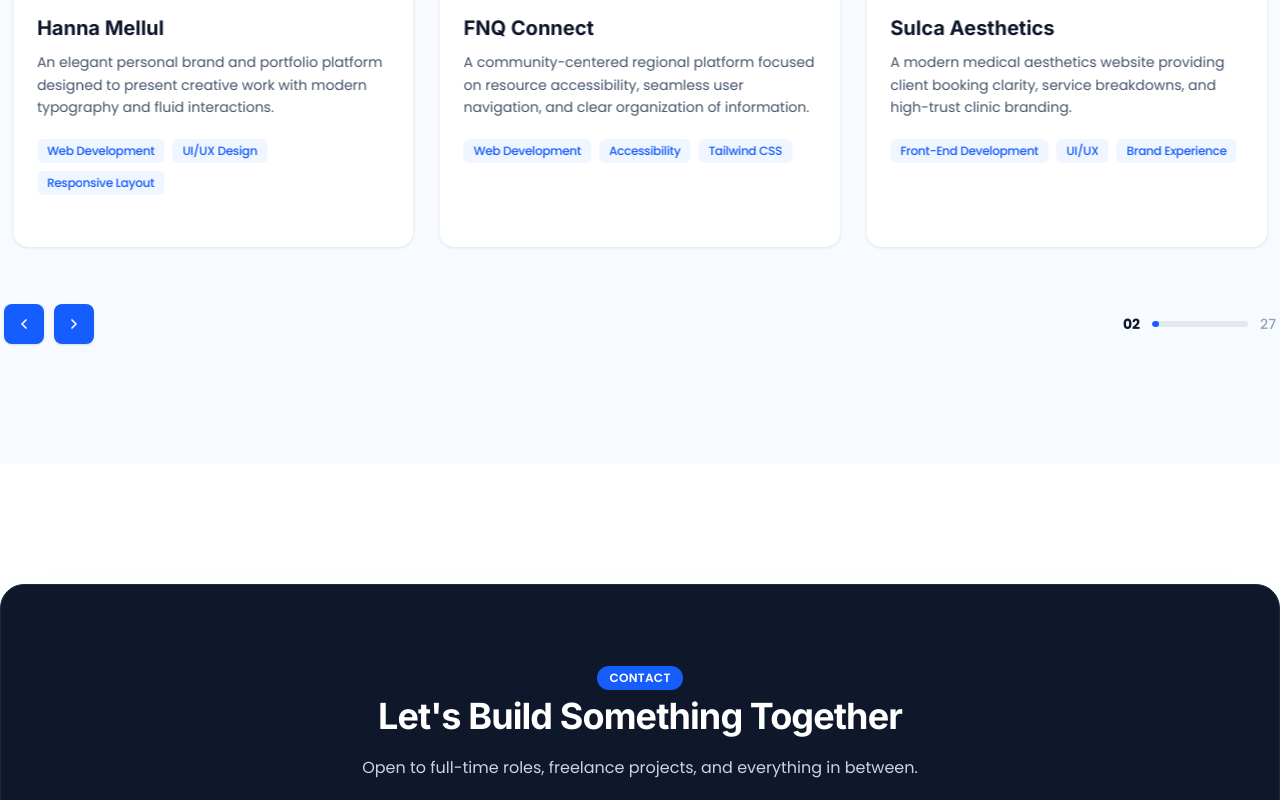
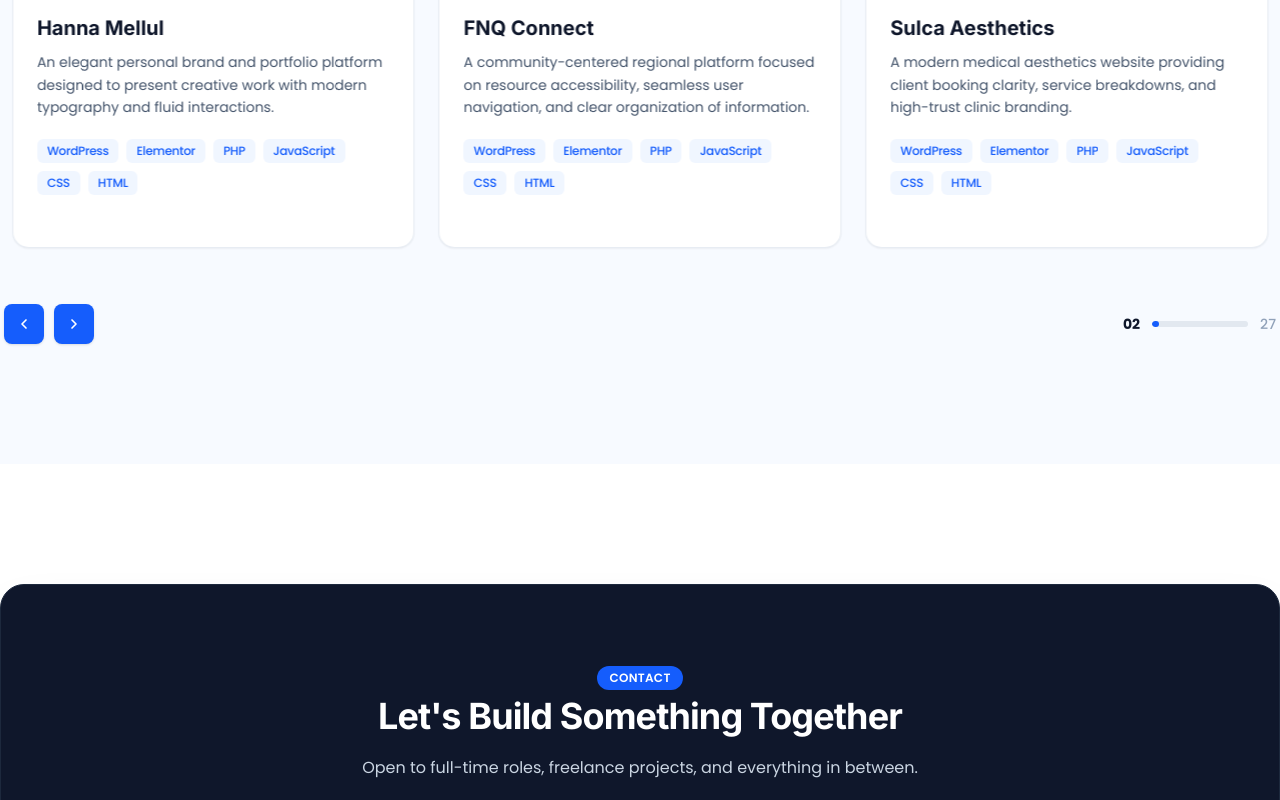
Before and after one commit to johnmarkfrias/jmfrias-portfolio, a React (Vite) app: page / in a window 1280 px wide. Shown: the part 2840-3640 px from the top of the page. Built offline with nearby package versions, Linux system fonts and the light colour scheme.

Commit message:
Fix the data tags

```diff
--- a/src/components/layout/Footer.jsx
+++ b/src/components/layout/Footer.jsx
@@ -223,7 +223,7 @@ function Footer() {
                         rel="noopener noreferrer"
                         className="hover:text-white transition-colors block py-0.5 whitespace-nowrap"
                       >
-                        Imus City, Cavite Philippines
+                        Imus City, Cavite, Philippines
                       </a>
                     </li>
                   </ul>
--- a/src/data/projects.js
+++ b/src/data/projects.js
@@ -16,7 +16,7 @@ export const projects = [
     title: "Ashford Homes Ohio",
     description:
       "A property showcase and custom home builder website featuring rich floor plans, community details, and client lead generation.",
-    tags: ["Web Development", "Responsive Layout", "Real Estate UI"],
+    tags: ["WordPress", "Elementor", "PHP", "JavaScript", "CSS", "HTML"],
     image: "/assets/projects/web-development/ashford.png",
     liveUrl: "https://www.ashfordhomesohio.com/",
     featured: true,
@@ -28,7 +28,7 @@ export const projects = [
     title: "Hanna Mellul",
     description:
       "An elegant personal brand and portfolio platform designed to present creative work with modern typography and fluid interactions.",
-    tags: ["Web Development", "UI/UX Design", "Responsive Layout"],
+    tags: ["WordPress", "Elementor", "PHP", "JavaScript", "CSS", "HTML"],
     image: "/assets/projects/web-development/hannah-mellul.png",
     liveUrl: "https://hannamellul.com/",
     featured: true,
@@ -40,7 +40,7 @@ export const projects = [
     title: "FNQ Connect",
     description:
       "A community-centered regional platform focused on resource accessibility, seamless user navigation, and clear organization of information.",
-    tags: ["Web Development", "Accessibility", "Tailwind CSS"],
+    tags: ["WordPress", "Elementor", "PHP", "JavaScript", "CSS", "HTML"],
     image: "/assets/projects/web-development/fnq-connect.png",
     liveUrl: "https://fnqconnect.org.au/",
     featured: true,
@@ -52,7 +52,7 @@ export const projects = [
     title: "Sulca Aesthetics",
     description:
       "A modern medical aesthetics website providing client booking clarity, service breakdowns, and high-trust clinic branding.",
-    tags: ["Front-End Development", "UI/UX", "Brand Experience"],
+    tags: ["WordPress", "Elementor", "PHP", "JavaScript", "CSS", "HTML"],
     image: "/assets/projects/web-development/sulca.png",
     liveUrl: "https://sulcaaesthetics.com/",
     featured: true,
@@ -64,7 +64,7 @@ export const projects = [
     title: "Cobell Interiors",
     description:
       "A sophisticated interior design showcase website highlighting premium residential and commercial spaces with seamless visual storytelling.",
-    tags: ["WordPress", "Responsive Web Design", "UI/UX"],
+    tags: ["WordPress", "Elementor", "PHP", "JavaScript", "CSS", "HTML"],
     image: "/assets/projects/web-development/cobell.png",
     liveUrl: "https://cobellinteriors.com/",
     featured: true,
@@ -76,7 +76,7 @@ export const projects = [
     title: "Wellness PRO Incorporated",
     description:
       "A healthcare and wellness distribution platform featuring detailed product catalogs, client solutions, and responsive brand design.",
-    tags: ["Web Development", "Healthcare UI", "Responsive Design"],
+    tags: ["WordPress", "Elementor", "PHP", "JavaScript", "CSS", "HTML"],
     image: "/assets/projects/web-development/wellness-pro.png",
     liveUrl: "https://wellnessproinc.com/",
     featured: true,
@@ -88,7 +88,7 @@ export const projects = [
     title: "Scott Salisbury Homes",
     description:
       "A premium custom home builder and property portfolio website featuring stunning architectural designs, interactive layouts, and user engagement features.",
-    tags: ["Web Development", "WordPress", "Custom Design"],
+    tags: ["WordPress", "Elementor", "PHP", "JavaScript", "CSS", "HTML"],
     image: "/assets/projects/web-development/ashford.png",
     liveUrl: "https://www.scottsalisburyhomes.com.au/",
     featured: false,
@@ -100,7 +100,7 @@ export const projects = [
     title: "Adventure OSHC",
     description:
       "A child care and outside school hours care service website designed with intuitive navigation, engaging branding, and parent resource portals.",
-    tags: ["Web Development", "UI/UX", "Service Platform"],
+    tags: ["WordPress", "Elementor", "PHP", "JavaScript", "CSS", "HTML"],
     image: "/assets/projects/web-development/fnq-connect.png",
     liveUrl: "http://adventureoshc.com.au/",
     featured: false,
@@ -112,7 +112,7 @@ export const projects = [
     title: "MC Strata",
     description:
       "A professional property management and strata services platform delivering clear information architecture, client portal integration, and responsive layouts.",
-    tags: ["Web Development", "Corporate UI", "Strata Management"],
+    tags: ["WordPress", "Elementor", "PHP", "JavaScript", "CSS", "HTML"],
     image: "/assets/projects/web-development/cobell.png",
     liveUrl: "https://mcstrata.wpenginepowered.com/",
     featured: false,
@@ -124,7 +124,7 @@ export const projects = [
     title: "Right Hear",
     description:
       "An accessibility-focused technology platform providing advanced spatial orientation and audio description solutions for independent navigation.",
-    tags: ["Web Development", "Accessibility Tech", "UI/UX"],
+    tags: ["WordPress", "Elementor", "PHP", "JavaScript", "CSS", "HTML"],
     image: "/assets/projects/web-development/wellness-pro.png",
     liveUrl: "https://www.right-hear.com",
     featured: false,
@@ -136,7 +136,7 @@ export const projects = [
     title: "Magnetics Designs",
     description:
       "A creative design and branding portfolio showcasing dynamic visual assets, custom web solutions, and modern interactive elements.",
-    tags: ["Web Development", "Creative Agency", "UI/UX"],
+    tags: ["WordPress", "Elementor", "PHP", "JavaScript", "CSS", "HTML"],
     image: "/assets/projects/web-development/hannah-mellul.png",
     liveUrl: "https://magneticsdesigns.com/",
     featured: false,
@@ -148,20 +148,20 @@ export const projects = [
     title: "Saturn Packaging",
     description:
       "An industrial packaging solutions platform featuring eco-friendly product lines, technical specifications, and streamlined inquiry funnels.",
-    tags: ["Web Development", "Industrial UI", "Catalog Design"],
+    tags: ["WordPress", "Elementor", "PHP", "JavaScript", "CSS", "HTML"],
     image: "/assets/projects/web-development/wellness-pro.png",
     liveUrl: "https://saturnpackaging.devstudio.work/",
     featured: false,
   },
 
-  // --- GRAPHIC DESIGN WORKS ---[cite: 7]
+  // --- GRAPHIC DESIGN WORKS ---
   {
     id: 13,
     slug: "wellness-pro-18th-annual-scientific-meet",
     category: "graphic-design",
     title: "Wellness PRO - 18th Annual Scientific Meeting",
     description:
-      "Official event branding and promotional graphic asset created for Wellness PRO Inc.'s participation in the 18th Annual Scientific Meeting[cite: 7].",
+      "Official event branding and promotional graphic asset created for Wellness PRO Inc.'s participation in the 18th Annual Scientific Meeting.",
     tags: ["Graphic Design", "Event Branding", "Promotional Poster"],
     image: "/assets/projects/graphic-designs/wellness-pro-18th-annual-scientific-meeting-congress-poster.png",
     liveUrl: "",
@@ -173,7 +173,7 @@ export const projects = [
     category: "graphic-design",
     title: "Seca 354 Digital Baby Scale Product Creative",
     description:
-      "Detailed medical product showcase graphic highlighting specifications, features, and clinical benefits for Seca digital baby scales[cite: 7].",
+      "Detailed medical product showcase graphic highlighting specifications, features, and clinical benefits for Seca digital baby scales.",
     tags: ["Graphic Design", "Product Marketing", "Medical UI"],
     image: "/assets/projects/graphic-designs/wellness-pro-seca-354-digital-baby-scale-banner.png",
     liveUrl: "",
@@ -185,7 +185,7 @@ export const projects = [
     category: "graphic-design",
     title: "DOST-FNRI Seminar Series Poster",
     description:
-      "Educational and promotional event collateral designed for medical distribution partnerships during the DOST-FNRI seminar series[cite: 7].",
+      "Educational and promotional event collateral designed for medical distribution partnerships during the DOST-FNRI seminar series.",
     tags: ["Graphic Design", "Seminar Collateral", "Print Design"],
     image: "/assets/projects/graphic-designs/wellness-pro-dost-fnri-seminar-series-poster.jpg",
     liveUrl: "",
@@ -197,7 +197,7 @@ export const projects = [
     category: "graphic-design",
     title: "PPS Next-Gen Pediatrics Social Graphic",
     description:
-      "Targeted digital marketing graphic created for the Philippine Pediatric Society convention exhibition[cite: 7].",
+      "Targeted digital marketing graphic created for the Philippine Pediatric Society convention exhibition.",
     tags: ["Graphic Design", "Social Media Art", "Healthcare Branding"],
     image: "/assets/projects/graphic-designs/wellness-pro-pps-next-gen-pediatrics-social-media-post.png",
     liveUrl: "",
@@ -209,7 +209,7 @@ export const projects = [
     category: "graphic-design",
     title: "Nutrition Congress Campaign Flyer",
     description:
-      "High-engagement campaign collateral and flyer designed for medical product campaigns at nutrition congress events[cite: 7].",
+      "High-engagement campaign collateral and flyer designed for medical product campaigns at nutrition congress events.",
     tags: ["Graphic Design", "Campaign Flyer", "Digital Banner"],
     image: "/assets/projects/graphic-designs/wellness-pro-nutrition-congress-email-campaign-flyer.png",
     liveUrl: "",
@@ -221,7 +221,7 @@ export const projects = [
     category: "graphic-design",
     title: "Custom Pokémon Graphic Banner",
     description:
-      "Creative custom digital illustration and banner design showcasing personal artistic layout and typography styling[cite: 7].",
+      "Creative custom digital illustration and banner design showcasing personal artistic layout and typography styling.",
     tags: ["Graphic Design", "Digital Illustration", "Banner Art"],
     image: "/assets/projects/graphic-designs/james-pokemon-custom-graphic-banner.jpg",
     liveUrl: "",
@@ -233,7 +233,7 @@ export const projects = [
     category: "graphic-design",
     title: "CvSU-Imus Cum Laude Recognition Feature",
     description:
-      "Official typography and visual layout asset celebrating academic excellence and Latin honor recognition at Cavite State University[cite: 7].",
+      "Official typography and visual layout asset celebrating academic excellence and Latin honor recognition at Cavite State University.",
     tags: ["Graphic Design", "Typography", "Editorial Layout"],
     image: "/assets/projects/graphic-designs/john-mark-frias-cvsu-imus-cum-laude-honor-graphic.png",
     liveUrl: "",
@@ -245,7 +245,7 @@ export const projects = [
     category: "graphic-design",
     title: "Blood Pressure Monitor Product Showcase",
     description:
-      "Marketing collateral and product presentation layout emphasizing clinical accuracy and ergonomic medical device design[cite: 7].",
+      "Marketing collateral and product presentation layout emphasizing clinical accuracy and ergonomic medical device design.",
     tags: ["Graphic Design", "Product Catalog", "Healthcare UI"],
     image: "/assets/projects/graphic-designs/wellness-pro-and-blood-pressure-monitors-banner.jpg",
     liveUrl: "",
@@ -257,13 +257,13 @@ export const projects = [
     category: "graphic-design",
     title: "Sinapi Chest Drain Medical Spec Sheet",
     description:
-      "Technical product flyer and graphic layout detailing specialized hospital equipment functionality and safety features[cite: 7].",
+      "Technical product flyer and graphic layout detailing specialized hospital equipment functionality and safety features.",
     tags: ["Graphic Design", "Technical Flyer", "Medical Devices"],
     image: "/assets/projects/graphic-designs/wellness-pro-sinapi-chest-drain-medical-banner.jpg",
     liveUrl: "",
     featured: false,
   },
- {
+  {
     id: 22,
     slug: "wellness-pro-axis-500-mobile-operating",
     category: "graphic-design",
@@ -271,7 +271,7 @@ export const projects = [
     description:
       "Promotional banner highlighting surgical equipment capabilities and ergonomic clinical advantages.",
     tags: ["Graphic Design", "Equipment Showcase", "Marketing Asset"],
-    image: "/assets/projects/graphic-designs/wellness-pro-axis-500-mobile-operating-table-banner.jpg", // Changed from .png to .jpg
+    image: "/assets/projects/graphic-designs/wellness-pro-axis-500-mobile-operating-table-banner.jpg",
     liveUrl: "",
     featured: false,
   },
@@ -281,7 +281,7 @@ export const projects = [
     category: "graphic-design",
     title: "Good Friday Corporate Social Media Art",
     description:
-      "Holiday observance graphic creative designed for company social media channels and client engagement[cite: 7].",
+      "Holiday observance graphic creative designed for company social media channels and client engagement.",
     tags: ["Graphic Design", "Social Media Art", "Corporate Branding"],
     image: "/assets/projects/graphic-designs/wellness-pro-good-friday-social-media-post.png",
     liveUrl: "",
@@ -293,7 +293,7 @@ export const projects = [
     category: "graphic-design",
     title: "Seca 787 Medical Column Scale Banner",
     description:
-      "High-resolution product feature graphic created for digital catalogs and promotional medical displays[cite: 7].",
+      "High-resolution product feature graphic created for digital catalogs and promotional medical displays.",
     tags: ["Graphic Design", "Catalog Design", "Medical Equipment"],
     image: "/assets/projects/graphic-designs/wellness-pro-seca-787-medical-scale-banner.png",
     liveUrl: "",
@@ -305,7 +305,7 @@ export const projects = [
     category: "graphic-design",
     title: "John Mark Frias Graduation Portrait Layout",
     description:
-      "Professional formal graduation photo edit and commemorative portfolio layout composition[cite: 7].",
+      "Professional formal graduation photo edit and commemorative portfolio layout composition.",
     tags: ["Graphic Design", "Photo Retouching", "Branding Asset"],
     image: "/assets/projects/graphic-designs/john-mark-frias-graduation-portrait.png",
     liveUrl: "",
@@ -317,7 +317,7 @@ export const projects = [
     category: "graphic-design",
     title: "National Children's Month Awareness Poster",
     description:
-      "Vibrant community awareness poster design focused on youth empowerment, education, and modern illustrative layout[cite: 7].",
+      "Vibrant community awareness poster design focused on youth empowerment, education, and modern illustrative layout.",
     tags: ["Graphic Design", "Campaign Poster", "Illustration"],
     image: "/assets/projects/graphic-designs/national-childrens-month-poster.png",
     liveUrl: "",
--- a/src/pages/ContactPage.jsx
+++ b/src/pages/ContactPage.jsx
@@ -158,7 +158,7 @@ function ContactPage() {
                       rel="noopener noreferrer"
                       className="text-sm text-slate-600 hover:text-blue-600 transition-colors mt-0.5 block font-medium"
                     >
-                      Imus City, Cavite Philippines
+                      Imus City, Cavite, Philippines
                     </a>
                   </div>
                 </div>
```
